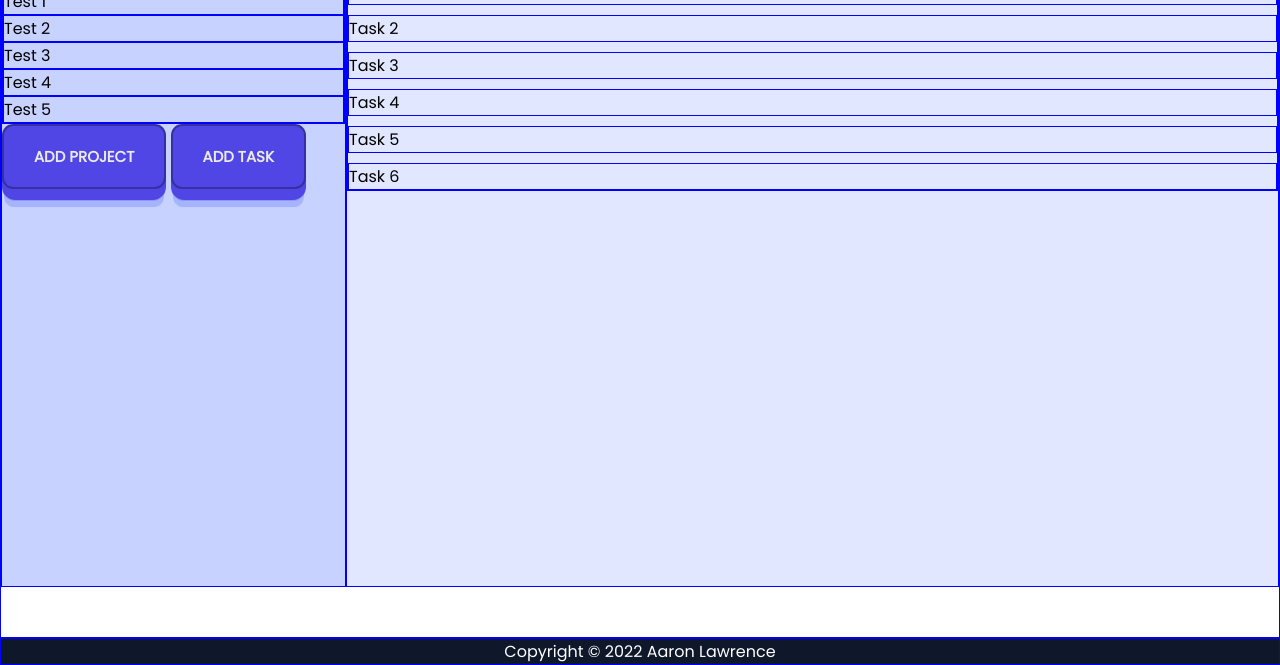
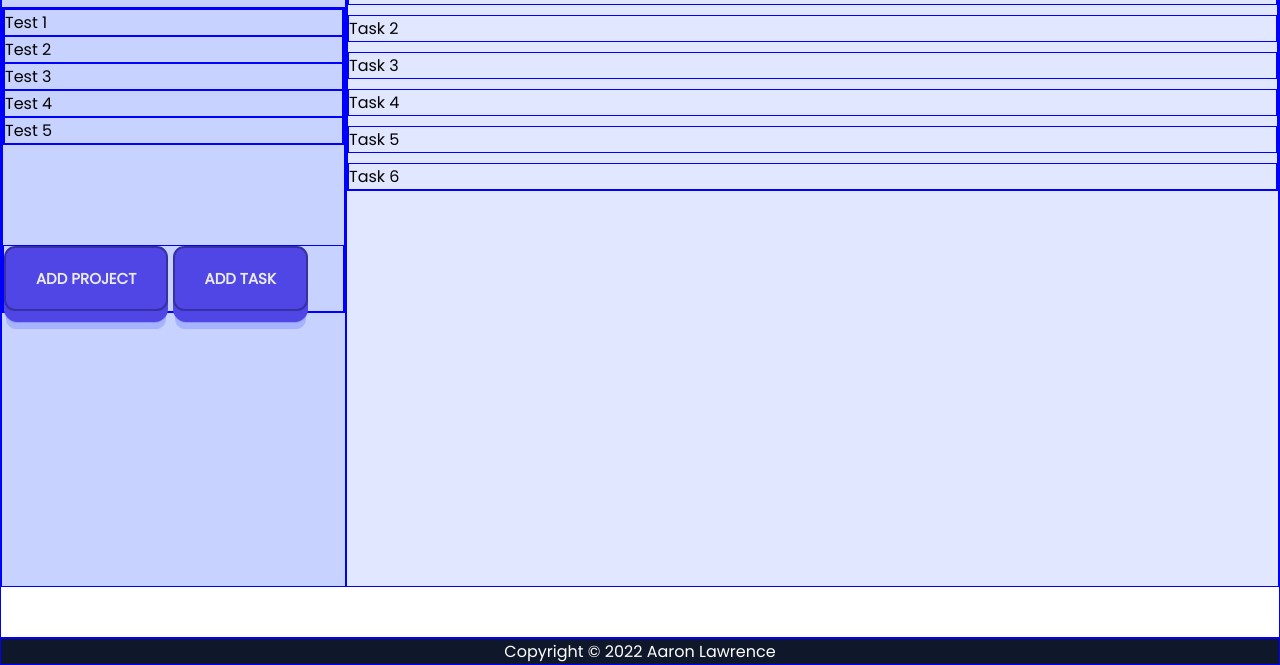
Before and after one commit to aaronlrv/to-do-list, a plain HTML site: page index.html in a window 1280 px wide. Shown: the part 162-827 px from the top of the page. Drawn offline with Linux system fonts and the light colour scheme; a web font is replaced by a local one.

Commit message:
Organize the sidebar

```diff
--- a/index.html
+++ b/index.html
@@ -28,6 +28,7 @@
             <div class="projects-header">
                 <p>Projects</p>
             </div>
+            <div class="sidebar-content">
             <div class="projects">
                 <div class="project1"> Test 1</div>
                 <div class="project1"> Test 2</div>
@@ -36,11 +37,14 @@
                 <div class="project1"> Test 5</div>
             </div>
 
+            <div class="buttons">
             <button class="learn-more"> Add Project
             </button>
 
             <button class="learn-more"> Add Task
             </button>
+            </div>
+        </div>
         </div>
     </nav>
     <main>
--- a/style.css
+++ b/style.css
@@ -10,10 +10,10 @@ body,html{
     height: 100vh;
 }
 
-
-div {
+div{
   border: 1px solid blue;
 }
+
 
 .container {
     display: grid;
@@ -44,6 +44,15 @@ div {
 
 .sidebar{
   background-color: #c7d2fe;
+  display: flex;
+  flex-direction: column;
+  gap: 20px;
+}
+
+.sidebar-content{
+  display: flex;
+  flex-direction: column;
+  gap: 100px;
 }
 
 .projects-header{
```
